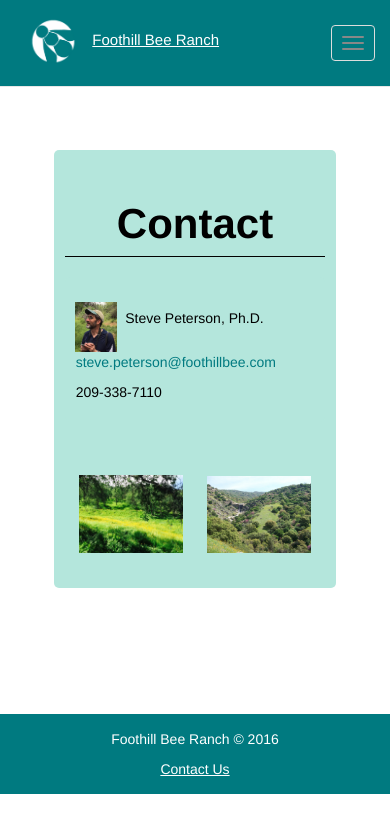
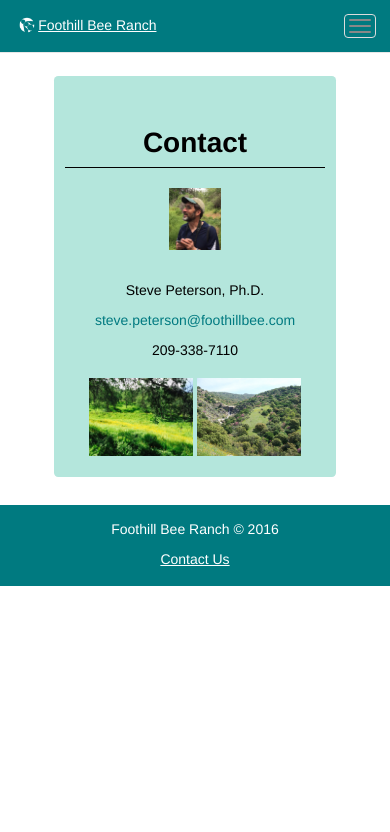
Before and after one commit to xbrina/foothill-bee-ranch, a plain HTML site: page contact.html in a window 390 px wide. Drawn offline with Linux system fonts and the light colour scheme.

Commit message:
mobile changes

```diff
--- a/contact.html
+++ b/contact.html
@@ -63,24 +63,25 @@
   <div class="row">
     <div class="col-sm-12">
 
-	      <div class="content" id="main-text">
+	      <div class="content" id="about-no-pic">
 
 	        <h1 class="page-header" align="center"><strong>Contact</strong></h1>
 
-          <p>
-            <img class="float-left" src="images/fbr (30).jpg" alt="#" width="20%" />
+          <p align="center">
+            <!-- <img class="float-left" src="images/fbr (30).jpg" alt="#" width="20%" /> -->
+            <img class="image-inside" src="images/fbr (30).jpg" alt="#" width="20%" />
           </p>
-          <div class="content">
+
+          <div class="text-holder">
             <br />
-            <p>Steve Peterson, Ph.D.</p>
-            <p><a href="mailto:steve.peterson@foothillbee.com">steve.peterson@foothillbee.com</a></p>
-            <p>209-338-7110</p>
+            <p align="center">Steve Peterson, Ph.D.</p>
+            <p align="center"><a href="mailto:steve.peterson@foothillbee.com">steve.peterson@foothillbee.com</a></p>
+            <p align="center">209-338-7110</p>
           </div>
 
-          <br /><br />
           <p align="center">
-            <img class="image-inside" src="images/fbr (19).JPG" alt="#" width="40%" style="margin-bottom: 5%; margin-top: 5%;"/>
-            <img class="image-inside" src="images/fbr (17).jpg" alt="#" width="40%" style="margin-bottom: 5%; margin-top: 5%;"/>
+            <img class="image-inside" src="images/fbr (19).JPG" alt="#" width="40%" style="margin-top:3%" />
+            <img class="image-inside" src="images/fbr (17).jpg" alt="#" width="40%" style="margin-top:3%" />
           </p>
 
         </div>
--- a/main.css
+++ b/main.css
@@ -12,11 +12,6 @@ img.header {
 	margin-bottom: 3%;
 }
 
-#main-text {
-	margin-top: 130px;
-	margin-bottom: 75px;
-}
-
 .header-div {
 	display: block;
 }
@@ -24,10 +19,11 @@ img.header {
 .content {
 	background: rgb(180, 230, 220);
 	padding: 4%;
-	border-radius: 5px;
+	border-radius: 0.3em;
+	margin-bottom: 1em;
 }
 .content>h1 {
-	font-size: 40px;
+	font-size: 3em;
 }
 
 .page-header {
@@ -35,7 +31,7 @@ img.header {
 }
 
 .content>p {
-	font-size:20px;
+	font-size:1.25em;
 }
 
 .content a {
@@ -51,7 +47,7 @@ img.header {
 .navbar-brand {
   display: flex;
   align-items: center;
-  font-size: 24px !important;
+  font-size: 1.5em !important;
 }
 
 .navbar-brand>a:hover {
@@ -72,7 +68,7 @@ img.header {
 
 .navbar-custom a {
 	color: #FFF !important;
-	font-size: 18px;
+	font-size: 1.25em;
 }
 
 .navbar-custom a:hover {
@@ -82,7 +78,7 @@ img.header {
 
 .navbar-brand>img {
   height: 100%;
-  padding: 0px 15px;
+  padding: 0em 0.75em;
   width: auto;
 }
 
@@ -95,26 +91,26 @@ li.dropdown.open>a,.dropdown-menu>li>a, .dropdown-menu>li>a:hover{
 }
 
 .divnavbar .navbar-brand {
-  height: 80px;
+  height: 3.5em;
 }
 
 .divnavbar .nav >li >a {
-  padding-top: 30px;
-  padding-bottom: 30px;
+  padding-top: 1.75em;
+  padding-bottom: 1.75em;
 }
 .divnavbar .navbar-toggle {
-  padding: 10px;
-  margin: 25px 15px 25px 0;
+  padding: 0.75em;
+  margin: 2em 1em 2em 0em;
 }
 
 .footer {
 	color: #FFF;
 	text-align: center;
-	padding: 15px;
-	padding-bottom: 5px !important;
+	padding: 1em;
+	padding-bottom: 0.5em !important;
 	background-color: rgb(0, 122, 128);
-	margin-top: 50px;
-	border-top: 1px solid #FFF;
+	margin-top: 5%;
+/* 	border-top: 1px solid #FFF; */
 }
 
 .footer a {
@@ -129,44 +125,79 @@ li.dropdown.open>a,.dropdown-menu>li>a, .dropdown-menu>li>a:hover{
 
 /* Portrait tablets and small desktops */
 @media (min-width: 768px) and (max-width: 991px) {
-
-    body {
-        background-image: none;
-        background-color: #000;
-    }
-
 }
 
 /* Landscape phones and portrait tablets */
 @media (max-width: 767px) {
+	img.header {
+		margin-top: 20%;
+	}
 
-    body {
-        background-image: none;
-        background-color: #000;
-    }
+	.content>h1 {
+		font-size: 2em;
+	}
 
-    .header {
-    	display: none;
-    }
+	.content>p {
+		font-size:1em;
+	}
 
-    .content>h1 {
-    	font-size: 3em;
-    }
+	.navbar-brand {
+	  display: flex;
+	  align-items: center;
+	  font-size: 1em !important;
+	}
 
-    .content>p {
-    	font-size: 14px;
-    }
+	#active {
+		color: rgb(049, 041, 044) !important;
+	}
+
+	.navbar-custom a {
+		color: #FFF !important;
+		font-size: 1em;
+	}
+
+	.navbar-custom a:hover {
+		color: #FFF !important;
+		text-decoration: underline;
+	}
+
+	.navbar-brand>img {
+	  height: 90%;
+	  padding: 0em 00.25em;
+	  width: auto;
+	}
+
+	li.dropdown.open>a,.dropdown-menu>li>a, .dropdown-menu>li>a:hover{
+	    color:#000 !important;
+	}
+
+	.menu-li>a:hover {
+		background-color: rgb(0, 122, 128) !important;
+	}
+
+	.divnavbar .navbar-brand {
+	  height: 3.5em;
+	}
+
+	.divnavbar .nav >li >a {
+	  padding-top: 1em;
+	  padding-bottom: 1em;
+	}
+	.divnavbar .navbar-toggle {
+	  padding: 0.3em;
+	  margin: 1em 1em 1em 1em;
+	}
 
 }
 
 /* Portrait phones and smaller */
-@media (max-width: 480px) {
+@media (max-width: 400px) {
 
-    body {
-        background-image: none;
-        background-color: #000;
-    }
-		.navbar-brand {
-		  font-size: 15px !important;
-		}
+	.header {
+		display: none;
+	}
+
+	#about {
+		margin-top: 20%;
+	}
 }
--- a/secondary.css
+++ b/secondary.css
@@ -1,29 +1,49 @@
+#about-no-pic {
+	margin-top: 20%;
+	margin-bottom: 3%;
+}
+
 .image-holder {
   display: block;
 }
 
 .image-inside {
-  margin-left: 10px;
-  margin-right: 10px;
+  margin-left: 0.5em;
+  margin-right: 0.5em;
 }
 
 .caption {
   background: rgb(180, 230, 220);
-  margin-top: 5px;
-  padding: 10px;
-  border: 2px #000 solid;
-  border-radius: 1px;
-  font-size: 20px;
+  margin-top: 1em;
+  padding: 0.5em;
+  border: 0.15em #000 solid;
+  border-radius: 0;
+  font-size: 1em;
 }
 
 .text-holder {
-  margin-top: 15px;
-  margin-bottom: 15px;
-  font-size: 20px;
+  margin-top: 1em;
+  margin-bottom: 1em;
+  font-size: 1.25em;
 }
 
 .float-left {
 	float: left;
-	margin-right: 8px;
-	padding: 25px 0px 0px 10px;
+	margin-right: 0.5em;
+	padding-top: 0.5em;
+  padding-bottom: 0.5em;
+  padding-right: 0.5em;
+  padding-left: 0.5em;
 }
+
+@media (max-width: 700px) {
+  .image-inside {
+    margin-left: 0em;
+    margin-right: 0em;
+  }
+  .text-holder {
+    margin-top: 0.5em;
+    margin-bottom: 0.5em;
+    font-size: 1em;
+  }
+}
```
Also changed, not shown: blue-orchard-bees.html (+1 -1 lines), pollination-consulting.html (+2 -1 lines).
